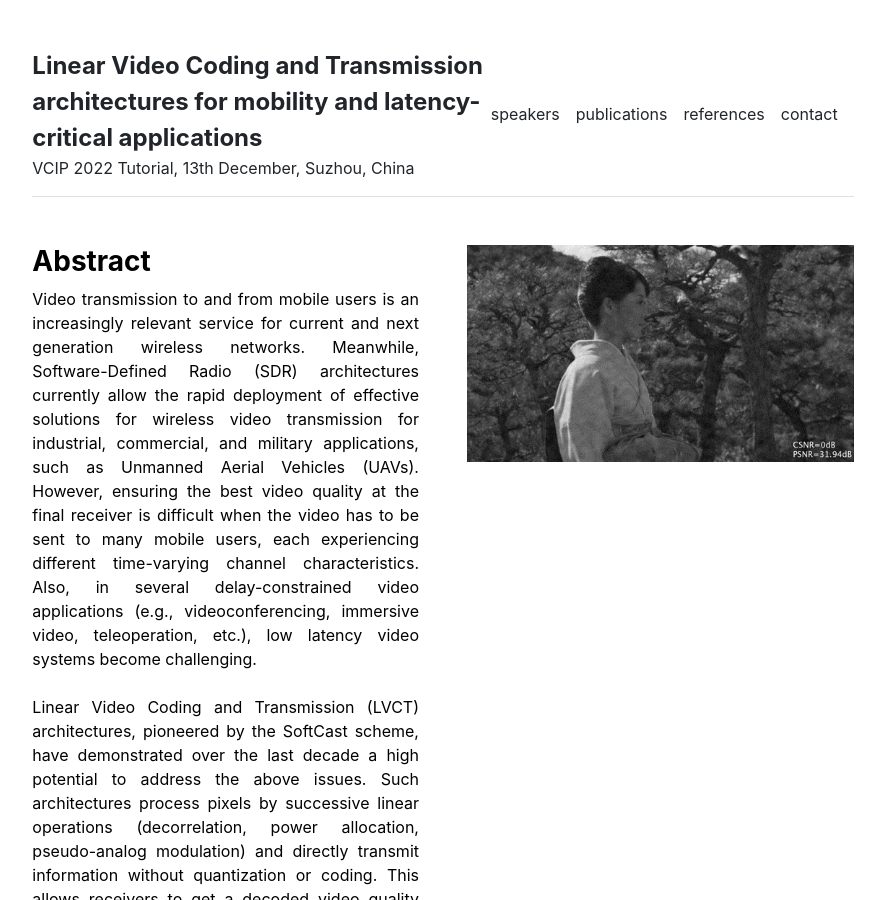
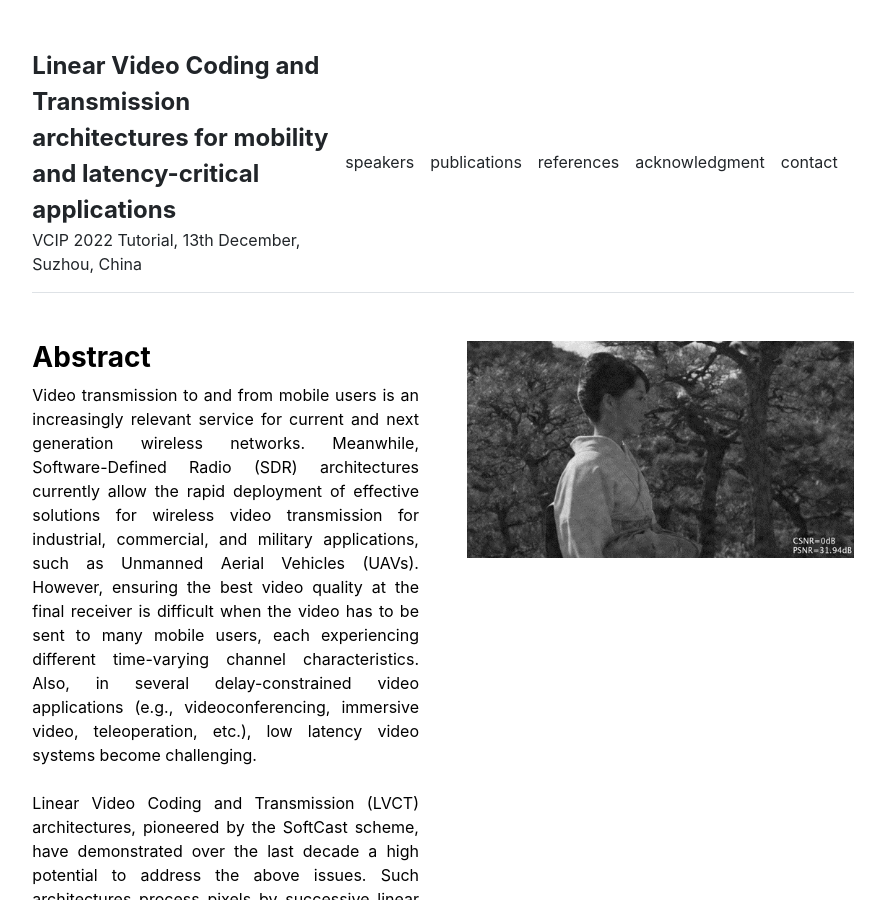
Before and after one commit to XiaYi59/LVCT, a Jekyll site: the page built from index.md, in a window 1280 px wide and 900 px high. Shown: the whole window, without its empty margins (197-1082 px from the left). Built offline with Jekyll 4.4.1, drawn with Linux system fonts in a browser that asks for light colours.

Commit message:
Update settings.yml

```diff
--- a/_data/settings.yml
+++ b/_data/settings.yml
@@ -2,6 +2,7 @@ menu:
 - {name: 'speakers', url: '/people'}
 - {name: 'publications', url: '/publications'}
 - {name: 'references', url: '/references'}
+- {name: 'acknowledgment', url: '/acknowledgment'}
 #- {name: 'courses', url: '/courses'}
 #- {name: 'cv', url: '/cv'}
 - {name: 'contact', url: '/contact'}
```
